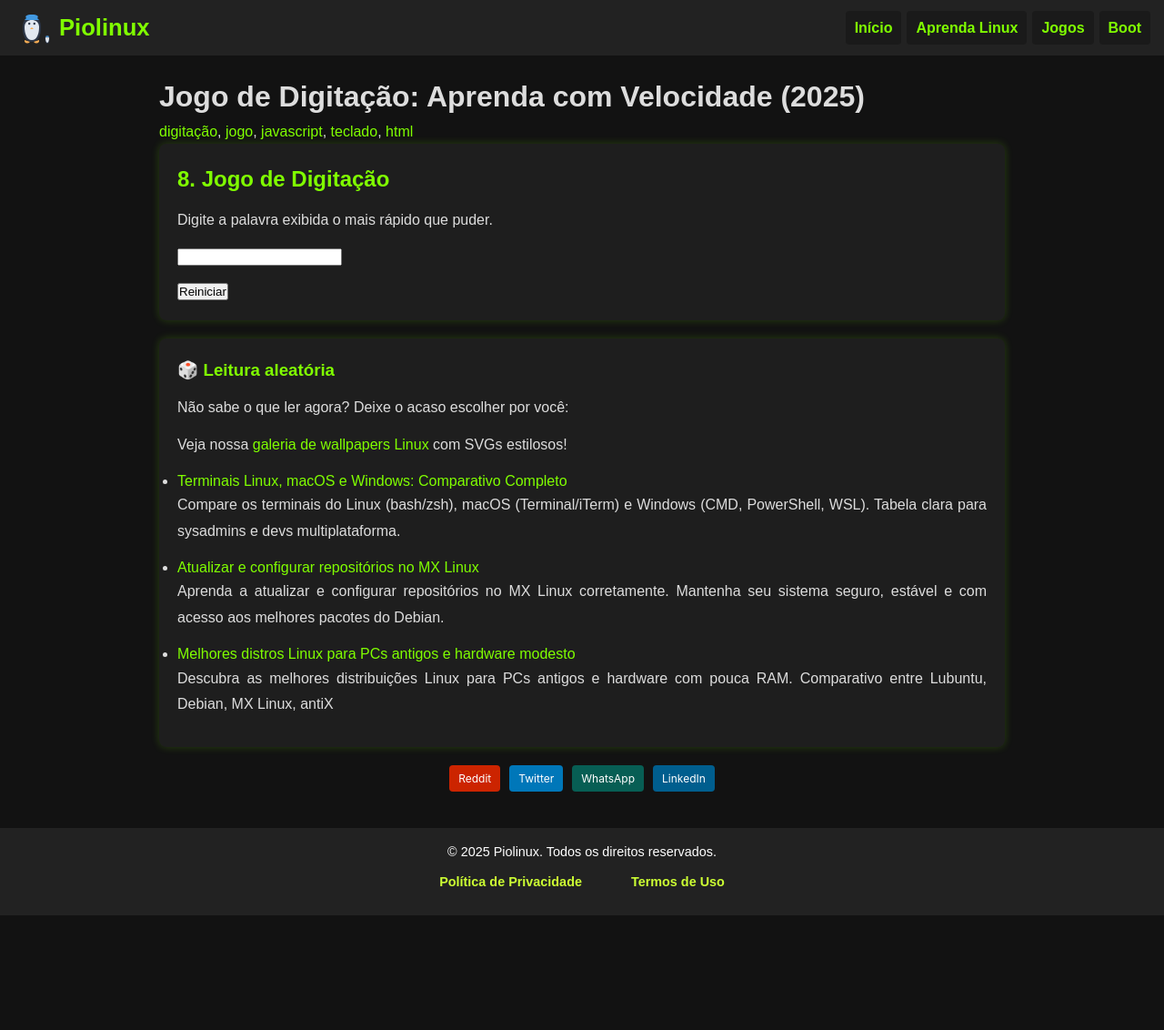
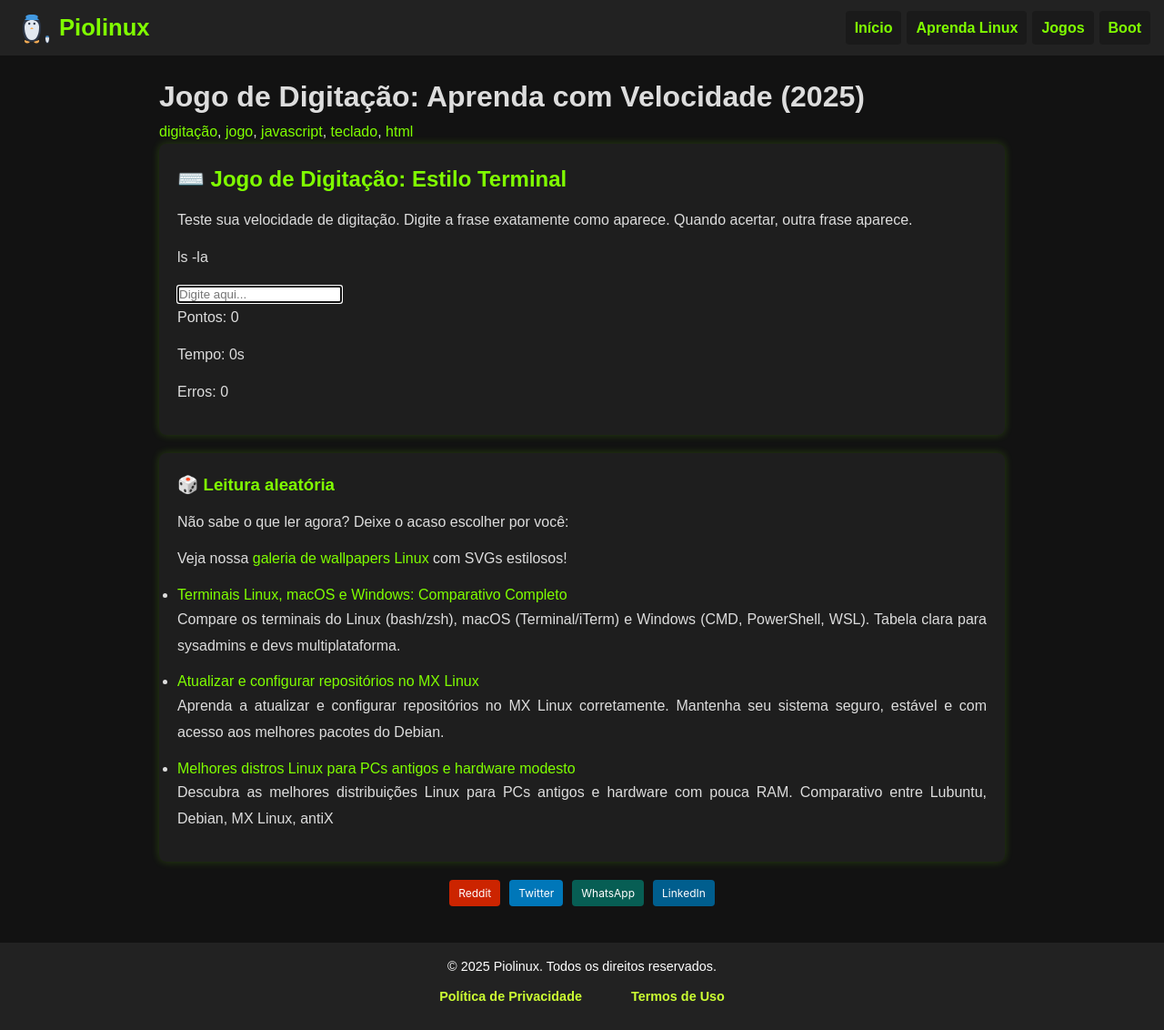
Before and after one commit to Piolinux/piolinux-site, a Jekyll site: the page built from _jogos/digitacao.html, in a window 1280 px wide. Shown: the whole page at 91% size. Built offline with Jekyll 4.4.1, drawn with Linux system fonts in a browser that asks for light colours; before the commit the page ends 1006 px from its top, so only the background shows below that; part of the change alters nothing that is shown.

Commit message:
Update digitacao.html

```diff
--- a/_jogos/digitacao.html
+++ b/_jogos/digitacao.html
@@ -15,17 +15,120 @@ permalink: /jogo-digitação/
 
 
 
-<div class="game-container">
-    <h2>8. Jogo de Digitação</h2>
-    <p>Digite a palavra exibida o mais rápido que puder.</p>
-    <p id="typingWord"></p>
-    <input id="typingInput" type="text"/>
-    <p id="typingResult"></p>
-    <button onclick="startTypingGame()">Reiniciar</button>
+<h2>⌨️ Jogo de Digitação: Estilo Terminal</h2>
+<p>Teste sua velocidade de digitação. Digite a frase exatamente como aparece. Quando acertar, outra frase aparece.</p>
+
+<div class="terminal">
+  <p id="frase"></p>
+  <input type="text" id="entrada" autofocus placeholder="Digite aqui...">
+  <div class="status">
+    <p>Pontos: <span id="pontos">0</span></p>
+    <p>Tempo: <span id="tempo">0</span>s</p>
+    <p>Erros: <span id="erros">0</span></p>
+  </div>
 </div>
 
+<script>
+  // Frases para digitar (você pode adicionar mais)
+  const frases = [
+    "linux é o sistema operacional do futuro",
+    "geany é um editor leve e poderoso",
+    "terminal é onde a mágica acontece",
+    "cd /home/piolinux",
+    "sudo apt update && sudo apt upgrade",
+    "git status",
+    "ls -la",
+    "echo 'olá, mundo!'",
+    "man ls",
+    "ps aux | grep python"
+  ];
 
-<script>!function(){const t=["javascript","programacao","desenvolvimento","html","canvas"];let e,n;const o=document.getElementById("typingWord"),a=document.getElementById("typingInput"),i=document.getElementById("typingResult");function d(){e=t[Math.floor(Math.random()*t.length)],o.textContent=e,a.value="",a.focus(),i.textContent="",n=Date.now()}a.addEventListener("input",(()=>{if(e&&a.value===e){const t=(Date.now()-n)/1e3;i.textContent=`Parabéns! Você digitou em ${t.toFixed(2)} segundos.`,a.value="",setTimeout(d,1e3)}})),window.startTypingGame=d}();</script>
+  let pontos = 0;
+  let erros = 0;
+  let tempo = 0;
+  let timer;
+  let fraseAtual = "";
+
+  const fraseEl = document.getElementById("frase");
+  const entradaEl = document.getElementById("entrada");
+  const pontosEl = document.getElementById("pontos");
+  const tempoEl = document.getElementById("tempo");
+  const errosEl = document.getElementById("erros");
+
+  // Escolhe uma frase aleatória
+  function novaFrase() {
+    const indice = Math.floor(Math.random() * frases.length);
+    fraseAtual = frases[indice];
+    fraseEl.textContent = fraseAtual;
+    entradaEl.value = "";
+    entradaEl.focus();
+  }
+
+  // Inicia o cronômetro
+  function iniciarTempo() {
+    tempo = 0;
+    tempoEl.textContent = tempo;
+    clearInterval(timer);
+    timer = setInterval(() => {
+      tempo++;
+      tempoEl.textContent = tempo;
+    }, 1000);
+  }
+
+  // Reinicia o jogo
+  function reset() {
+    pontos = 0;
+    erros = 0;
+    tempo = 0;
+    pontosEl.textContent = pontos;
+    errosEl.textContent = erros;
+    tempoEl.textContent = tempo;
+    clearInterval(timer);
+    novaFrase();
+  }
+
+  // Evento de digitação
+  entradaEl.addEventListener("input", function () {
+    const digitado = entradaEl.value;
+
+    // Inicia o tempo na primeira tecla
+    if (tempo === 0 && digitado.length === 1) {
+      iniciarTempo();
+    }
+
+    // Verifica se a digitação está correta
+    if (fraseAtual.startsWith(digitado)) {
+      // Tudo certo
+    } else {
+      // Erro
+      erros++;
+      errosEl.textContent = erros;
+      entradaEl.style.color = "#ff0000";
+      setTimeout(() => {
+        entradaEl.style.color = "#00ff00";
+      }, 300);
+    }
+
+    // Acertou a frase inteira
+    if (digitado === fraseAtual) {
+      pontos++;
+      pontosEl.textContent = pontos;
+      setTimeout(() => {
+        novaFrase();
+      }, 500);
+    }
+  });
+
+  // Reinicia com Enter
+  entradaEl.addEventListener("keydown", function (e) {
+    if (e.key === "Enter" && entradaEl.value === "") {
+      reset();
+    }
+  });
+
+  // Começa com a primeira frase
+  reset();
+</script>
 
 
 </section>
```
